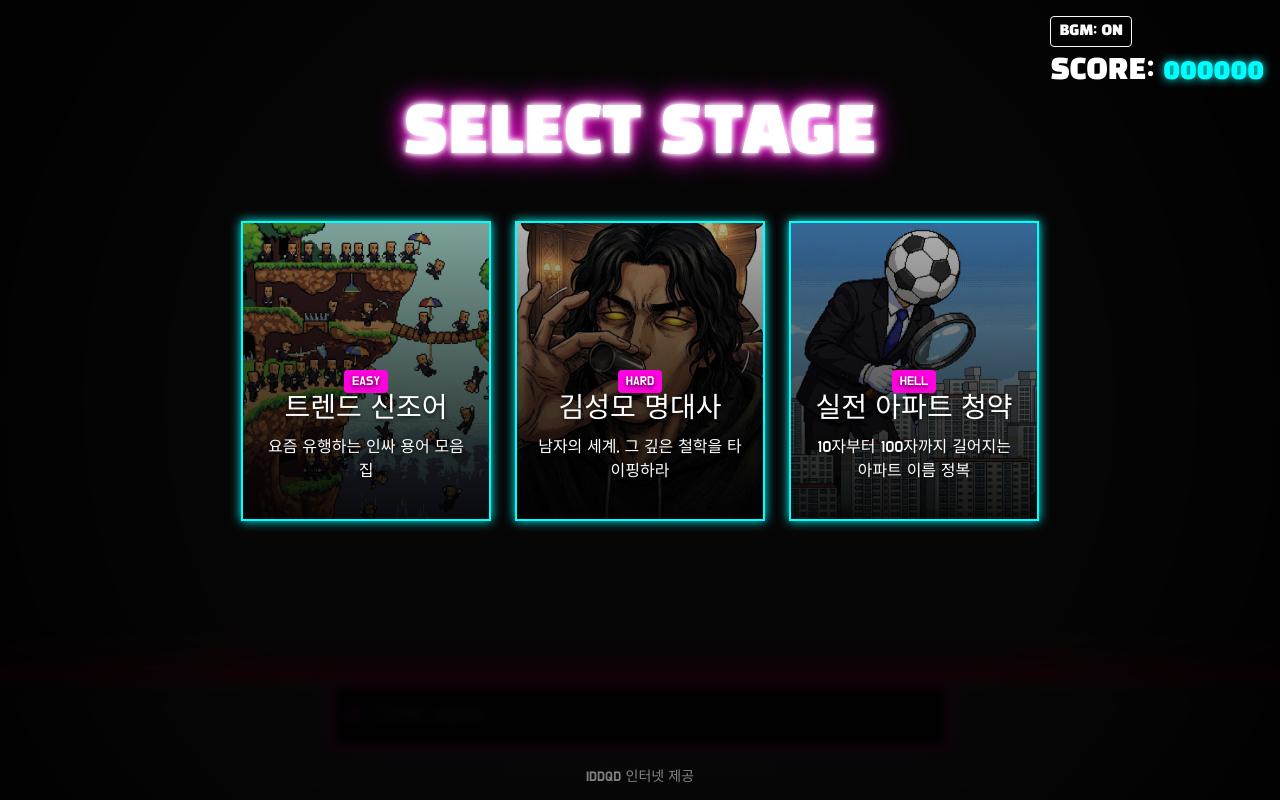
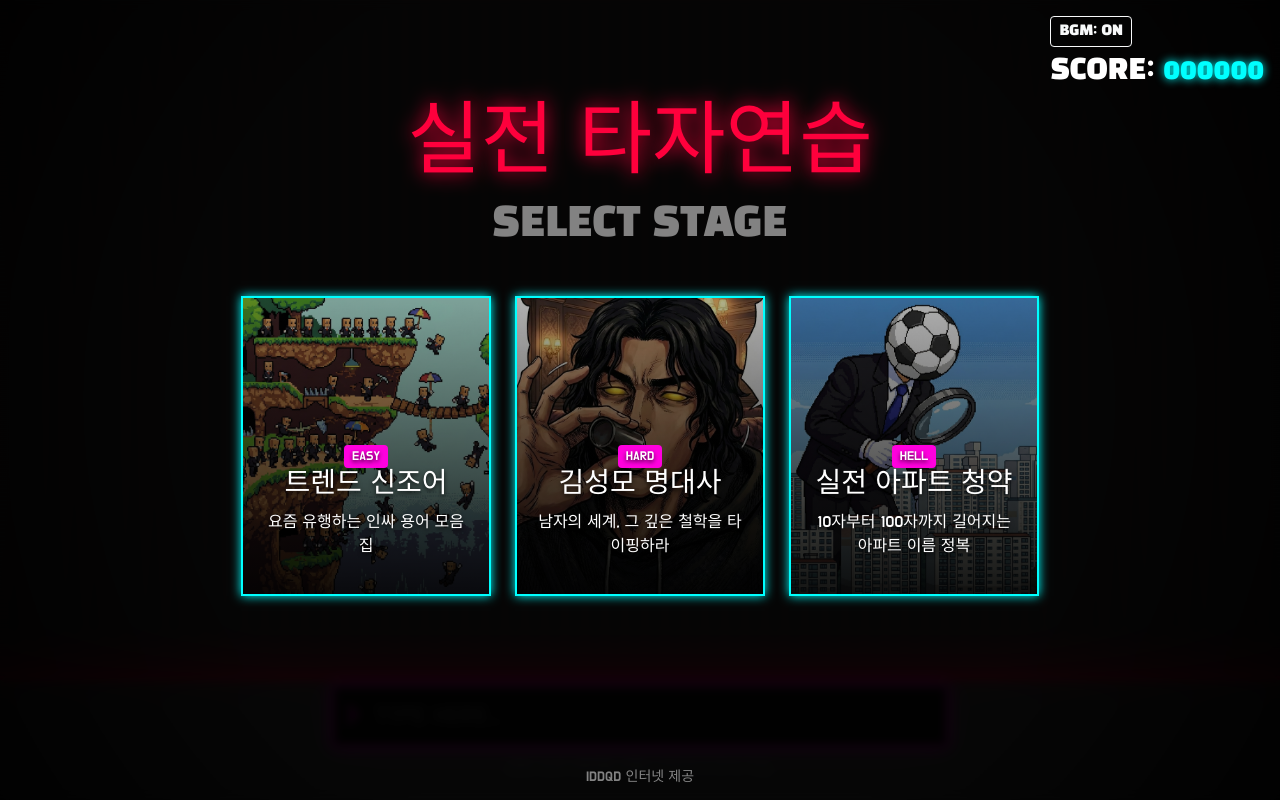
Before and after one commit to iddqd-park/typing, a plain HTML site: page index.html in a window 1280 px wide. Drawn offline with nearby package versions, Linux system fonts and the light colour scheme.

Commit message:
2차 완료

```diff
--- a/index.html
+++ b/index.html
@@ -3,7 +3,7 @@
 <head>
     <meta charset="UTF-8">
     <meta name="viewport" content="width=device-width, initial-scale=1.0, maximum-scale=1.0, user-scalable=no">
-    <title>Falling Trends - 아케이드 타이핑</title>
+    <title>실전 타자연습 - 아케이드 타이핑</title>
     <link href="https://cdn.jsdelivr.net/npm/bootstrap@5.3.0/dist/css/bootstrap.min.css" rel="stylesheet">
     <link href="https://fonts.googleapis.com/css2?family=Black+Han+Sans&family=Do+Hyeon&family=Press+Start+2P&display=swap" rel="stylesheet">
     <link href="style.css" rel="stylesheet">
@@ -49,7 +49,8 @@
 
     <!-- Stage Select Screen -->
     <div id="stage-select-screen" class="screen-overlay d-flex flex-column align-items-center py-5">
-        <h1 class="display-3 my-5 text-center neon-text-title arcade-font">SELECT STAGE</h1>
+        <h1 class="display-1 mt-5 mb-2 text-center neon-text-red arcade-font">실전 타자연습</h1>
+        <h2 class="display-6 mb-5 text-center text-white-50 arcade-font">SELECT STAGE</h2>
         <div id="stage-list" class="d-flex flex-wrap justify-content-center gap-4 w-100 px-3" style="max-width: 1200px;">
             <!-- Generated by JS -->
         </div>
```
Also changed, not shown: splash.jpeg (added).
